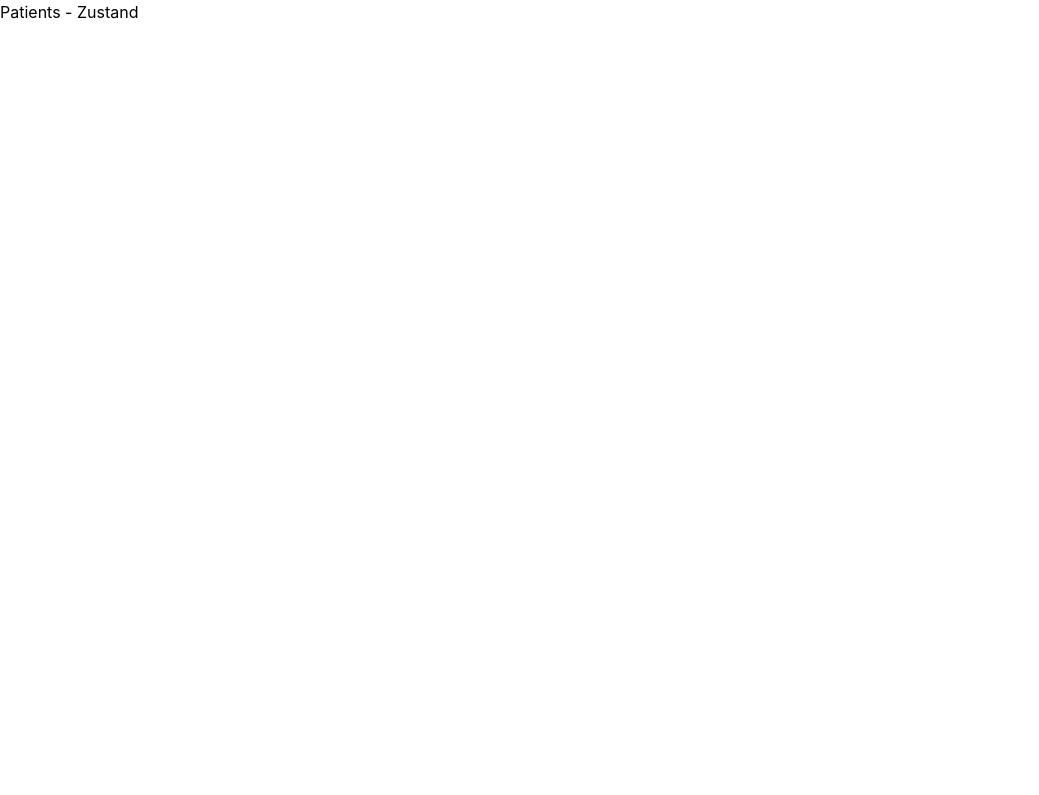
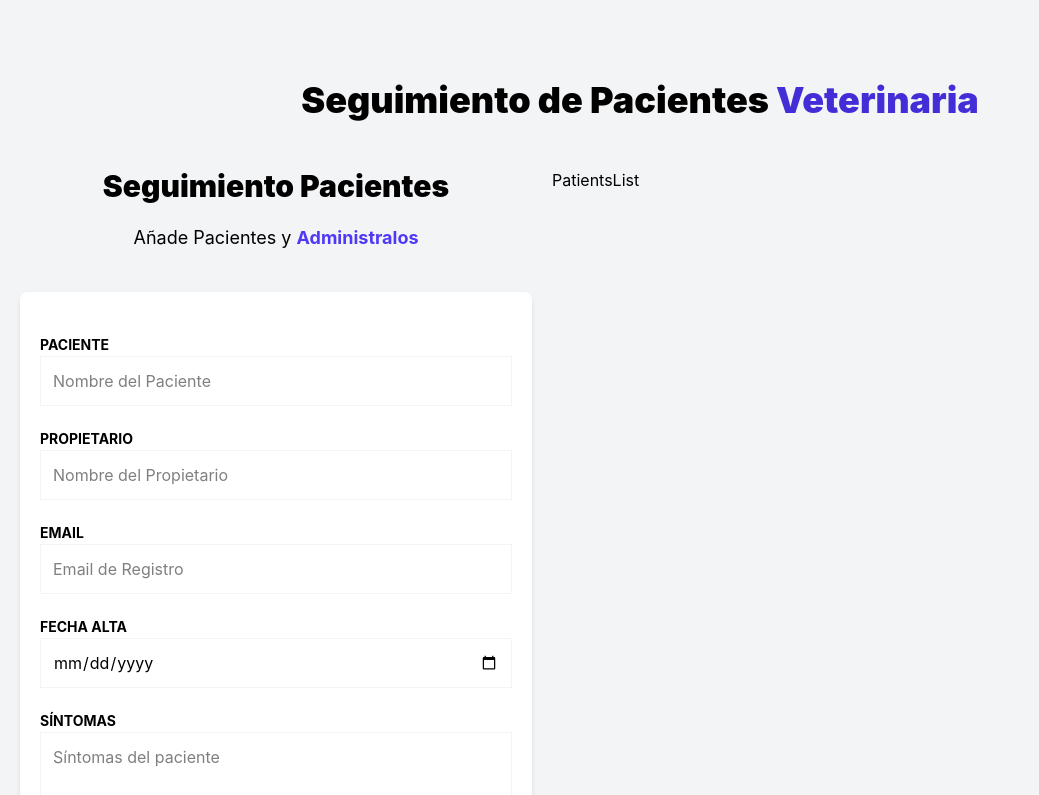
Before and after one commit to lorelvis-santos/patients-zustand, a React (Vite) app: page / in a window 1280 px wide. Shown: the top 795 px of the page, without its empty margins (0-1039 px from the left). Built offline with nearby package versions, Linux system fonts and the light colour scheme.

Commit message:
feat: setup project structure with main PatientForm and PatientsList components

```diff
--- a/index.html
+++ b/index.html
@@ -4,9 +4,9 @@
     <meta charset="UTF-8" />
     <link rel="icon" type="image/svg+xml" href="/vite.svg" />
     <meta name="viewport" content="width=device-width, initial-scale=1.0" />
-    <title>Patients | React, Typescript Tailwindcss, React Hook Form, Zustand, Toastify</title>
+    <title>Patients | React, Typescript Tailwindcss, React Hook Form, Zustand, React Toastify</title>
   </head>
-  <body>
+  <body class="bg-gray-100 h-screen">
     <div id="root"></div>
     <script type="module" src="/src/main.tsx"></script>
   </body>
--- a/src/App.tsx
+++ b/src/App.tsx
@@ -1,8 +1,21 @@
+import PatientForm from "./components/PatientForm";
+import PatientsList from "./components/PatientsList";
+
 export default function App() {
 
   return (
     <>
-      <h1>Patients - Zustand</h1>
+      <div className="container mx-auto mt-20">
+        <h1 className="text-4xl font-black text-center md:w-2/3 md:mx-auto">
+          Seguimiento de Pacientes {''}
+          <span className="text-indigo-700">Veterinaria</span>
+        </h1>
+
+        <div className="mt-12 md:flex">
+          <PatientForm />
+          <PatientsList />
+        </div>
+      </div>
     </>
   )
 }
--- /dev/null
+++ b/src/components/PatientForm.tsx
@@ -0,0 +1,82 @@
+export default function PatientForm() {
+
+  return (
+    <div className="md:w-1/2 lg:w-2/5 mx-5">
+        <h2 className="font-black text-3xl text-center">Seguimiento Pacientes</h2>
+
+        <p className="text-lg mt-5 text-center mb-10">
+            Añade Pacientes y {''}
+            <span className="text-indigo-600 font-bold">Administralos</span>
+        </p>
+
+        <form
+            className="bg-white shadow-md rounded-lg py-10 px-5 mb-10"
+            noValidate
+        >
+              <div className="mb-5">
+                  <label htmlFor="name" className="text-sm uppercase font-bold">
+                      Paciente
+                  </label>
+                  <input
+                      id="name"
+                      className="w-full p-3  border border-gray-100"
+                      type="text"
+                      placeholder="Nombre del Paciente"
+                  />
+              </div>
+
+              <div className="mb-5">
+                <label htmlFor="caretaker" className="text-sm uppercase font-bold">
+                    Propietario
+                </label>
+                <input
+                    id="caretaker"
+                    className="w-full p-3  border border-gray-100"
+                    type="text"
+                    placeholder="Nombre del Propietario"
+                />
+              </div>
+
+            <div className="mb-5">
+              <label htmlFor="email" className="text-sm uppercase font-bold">
+                  Email
+              </label>
+              <input
+                  id="email"
+                  className="w-full p-3  border border-gray-100"
+                  type="email"
+                  placeholder="Email de Registro"
+              />
+            </div>
+
+            <div className="mb-5">
+                <label htmlFor="date" className="text-sm uppercase font-bold">
+                    Fecha Alta
+                </label>
+                <input
+                    id="date"
+                    className="w-full p-3  border border-gray-100"
+                    type="date"
+                />
+            </div>
+
+            <div className="mb-5">
+                <label htmlFor="symptoms" className="text-sm uppercase font-bold">
+                Síntomas
+                </label>
+                <textarea
+                    id="symptoms"
+                    className="w-full p-3  border border-gray-100"
+                    placeholder="Síntomas del paciente"
+                ></textarea>
+            </div>
+
+            <input
+                type="submit"
+                className="bg-indigo-600 w-full p-3 text-white uppercase font-bold hover:bg-indigo-700 cursor-pointer transition-colors"
+                value='Guardar Paciente'
+            />
+        </form>
+    </div>
+  )
+}
--- /dev/null
+++ b/src/components/PatientsList.tsx
@@ -0,0 +1,5 @@
+export default function PatientsList() {
+  return (
+    <div>PatientsList</div>
+  )
+}
```
